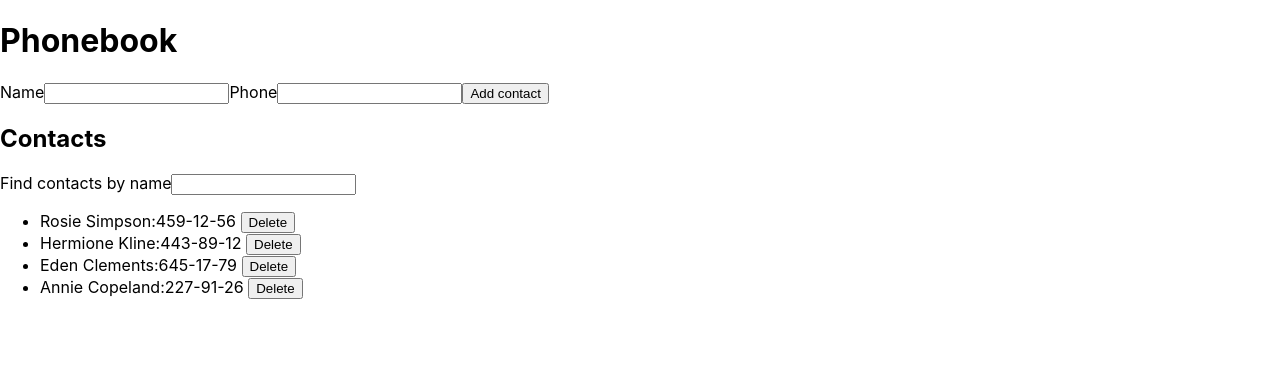
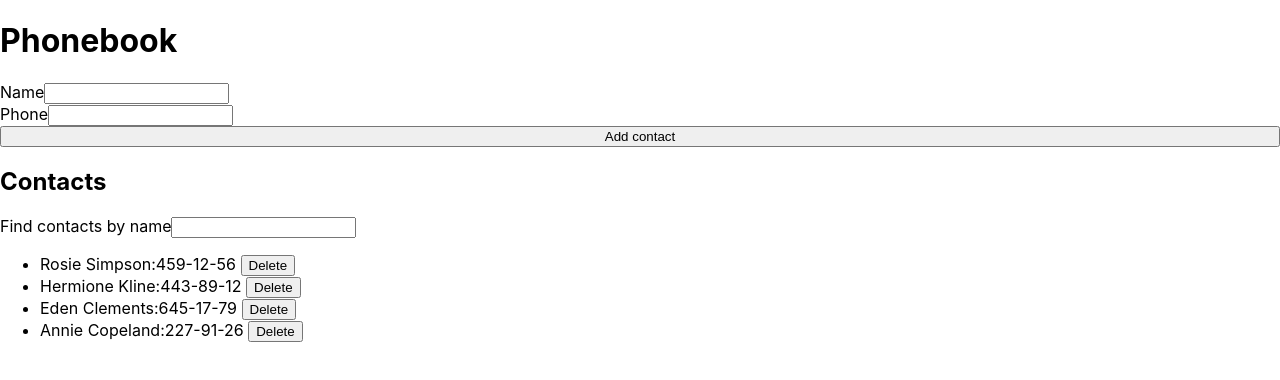
Before and after one commit to EugeneyCh/goit-react-hw-02-phonebook, a React (Create React App) app: page / in a window 1280 px wide. Shown: the top 380 px of the page. Built offline with nearby package versions, Linux system fonts and the light colour scheme.

Commit message:
Second_Editions_HW2_Part2

```diff
--- a/src/components/Contact/Contact.js
+++ b/src/components/Contact/Contact.js
@@ -1,11 +1,12 @@
 import React from 'react';
+import css from './Contact.module.css';
 
 class Contact extends React.Component {
   render() {
     const { contacts, onDeleteContact } = this.props;
     console.log(contacts);
     return contacts.map(({ name, number, id }) => (
-      <li key={id}>
+      <li key={id} className={css.contactRow}>
         {name}:{number}{' '}
         <button onClick={() => onDeleteContact(id)}>Delete</button>
       </li>
--- a/src/components/ContactForm/ContactForm.js
+++ b/src/components/ContactForm/ContactForm.js
@@ -21,12 +21,12 @@ class ContactForm extends React.Component {
   };
 
   render() {
-    const nameInputId = nanoid();
-    const phoneInputId = nanoid();
+    // const nameInputId = nanoid();
+    // const phoneInputId = nanoid();
 
     return (
-      <form className="css.formEditor" onSubmit={this.handleFormSubmit}>
-        <label htmlFor="nameInputId">
+      <form className={css.formEditor} onSubmit={this.handleFormSubmit}>
+        <label>
           Name
           <input
             type="text"
@@ -38,7 +38,7 @@ class ContactForm extends React.Component {
             onChange={this.handleChange}
           />
         </label>
-        <label htmlFor="phoneInputId">
+        <label>
           Phone
           <input
             type="tel"
```
Also changed, not shown: src/components/Contact/Contact.module.css (added).
